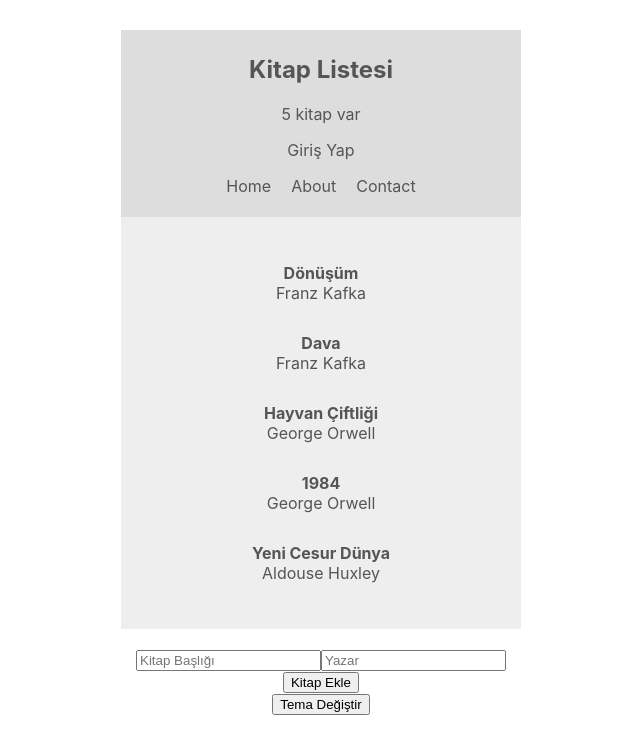
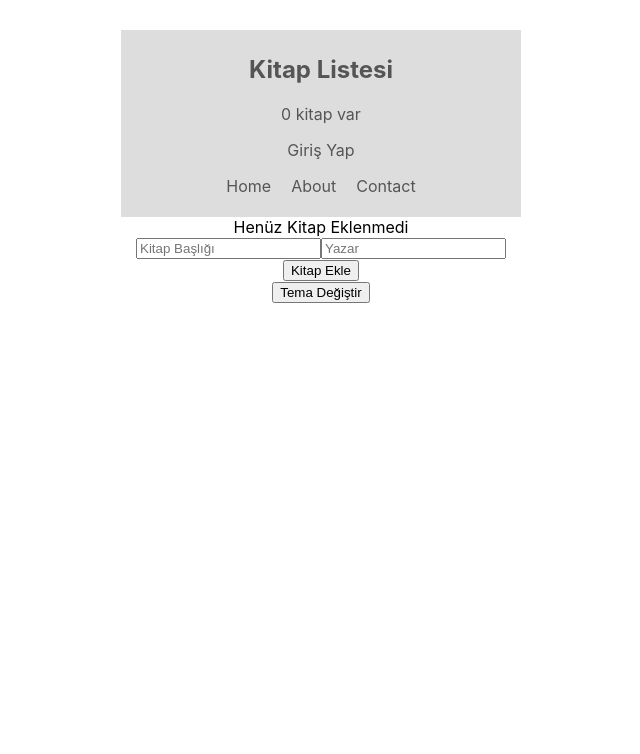
Before and after one commit to cKurultayKalkan/react-context-example, a React (Create React App) app: page / in a window 1280 px wide. Shown: the top 754 px of the page, without its empty margins (319-959 px from the left). Built offline with nearby package versions, Linux system fonts and the light colour scheme.

Commit message:
useReducer

```diff
--- a/src/contexts/BookContext.js
+++ b/src/contexts/BookContext.js
@@ -1,23 +1,20 @@
-import React, {createContext, useState} from 'react'
-import uuid from 'uuid/v1'
+import React, {createContext, useReducer} from 'react'
+import {bookReducer} from "../reducers/bookReducer";
 export const BookContext=createContext();
 
 const BookContextProvider = (props)=>{
 
-  const [books, setBooks] = useState([
-    {title:'Dönüşüm', author:'Franz Kafka', id:1},
-    {title:'Dava', author:'Franz Kafka', id:2},
-    {title:'Hayvan Çiftliği', author:'George Orwell', id:3},
-    {title:'1984', author:'George Orwell', id:4},
-    {title:'Yeni Cesur Dünya', author:'Aldouse Huxley', id:5},
-  ]);
+  const [books, dispatch] = useReducer(bookReducer, [])
 
   const addBook=(title,author)=> {
-    setBooks([...books, {title, author,id:uuid()}])
+    dispatch({type:'ADD_BOOK', book :{
+        title,
+        author
+      }})
   };
 
   const removeBook = (id)=> {
-    setBooks(books.filter((b)=> b.id !== id))
+    dispatch({type:'REMOVE_BOOK', id})
   };
 
   return (
```
